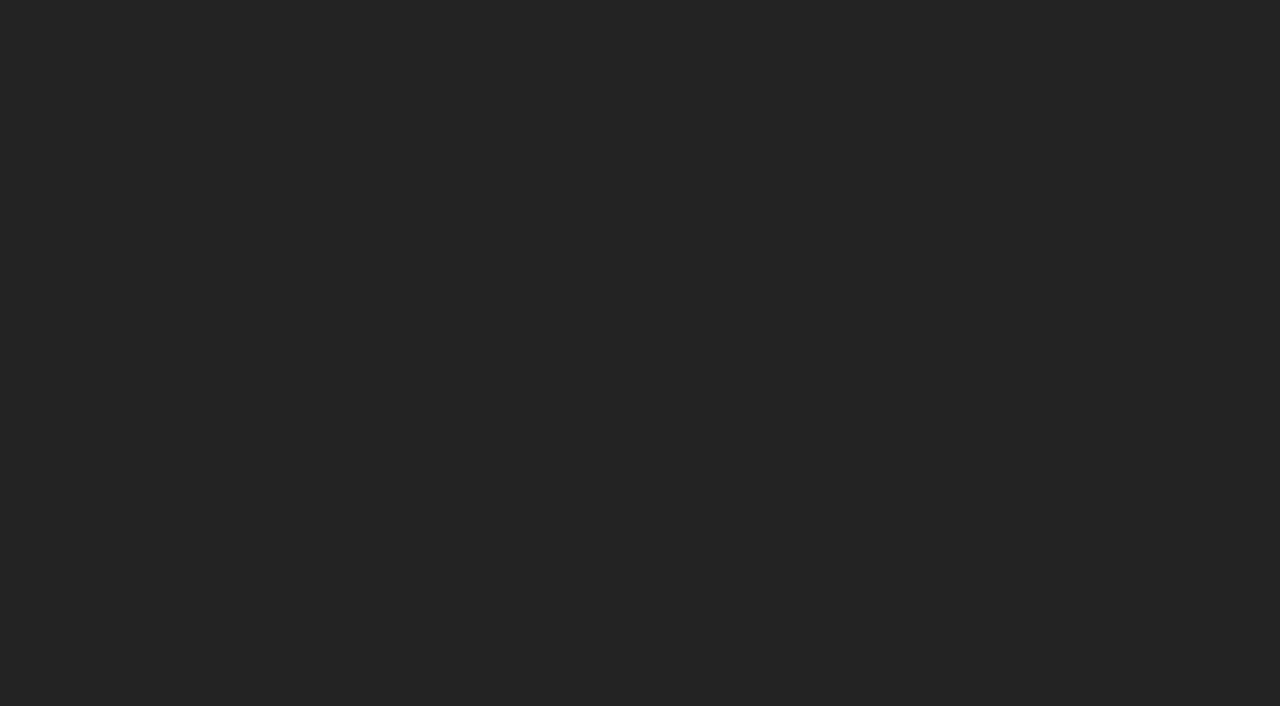
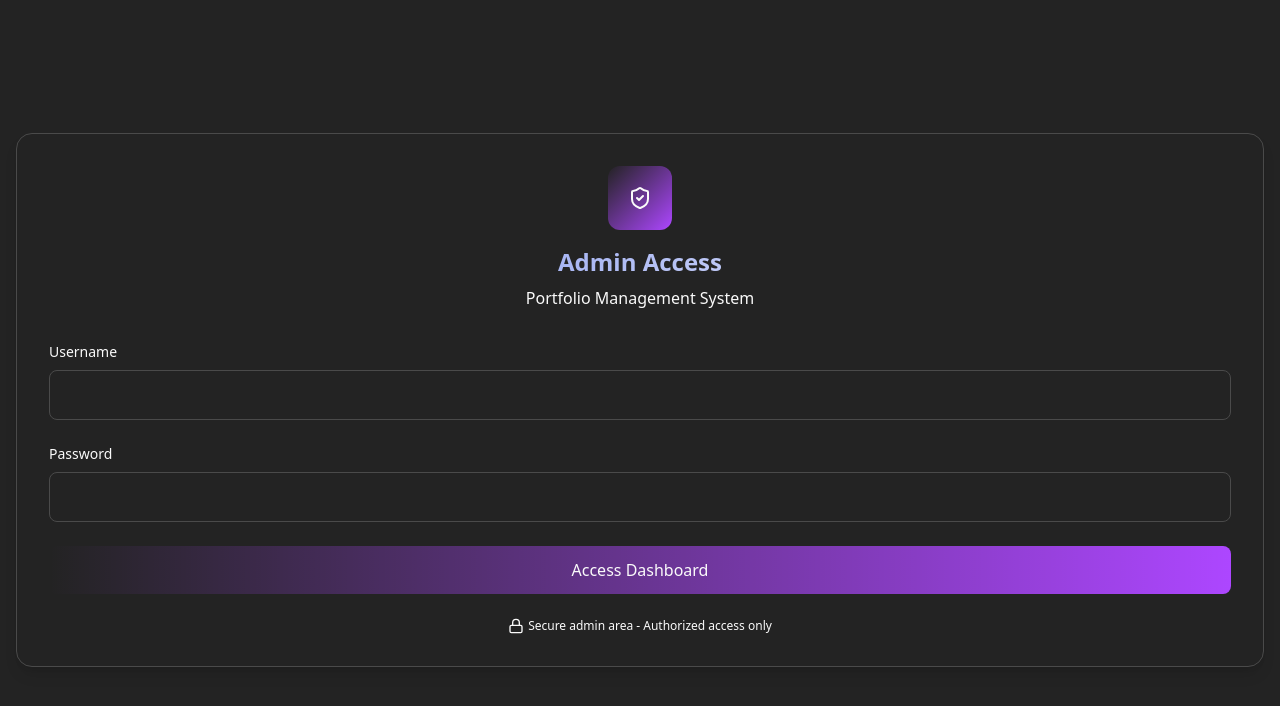
Before and after one commit to Dozr13/2025-portfolio, a Next.js app: page /admin in a window 1280 px wide. Before the commit this address had no page. Shown: the top 706 px of the page. Built offline with nearby package versions, Linux system fonts and the light colour scheme.

Commit message:
fix: modified admin/layout to conditionally render based on auth guard

```diff
--- a/app/admin/analytics/page.tsx
+++ b/app/admin/analytics/page.tsx
@@ -1,4 +1,5 @@
 "use client"
+
 import { useAdminAuthContext } from '@/components/admin/AdminAuthProvider'
 import { AdminError, AdminLoading } from "@/components/admin/AdminErrorBoundary"
 import { Icon } from "@/components/ui/icon"
--- a/app/admin/layout.tsx
+++ b/app/admin/layout.tsx
@@ -2,17 +2,25 @@
 
 import { AdminAuthGuard } from '@/components/admin/AdminAuthGuard'
 import { AdminAuthProvider } from '@/components/admin/AdminAuthProvider'
+import { usePathname } from 'next/navigation'
 
 export default function AdminLayout({
   children,
 }: {
   children: React.ReactNode
 }) {
+  const pathname = usePathname()
+  const isLoginPage = pathname === '/admin'
+
   return (
     <AdminAuthProvider>
-      <AdminAuthGuard>
-        {children}
-      </AdminAuthGuard>
+      {isLoginPage ? (
+        children
+      ) : (
+        <AdminAuthGuard>
+          {children}
+        </AdminAuthGuard>
+      )}
     </AdminAuthProvider>
   )
 }
```
